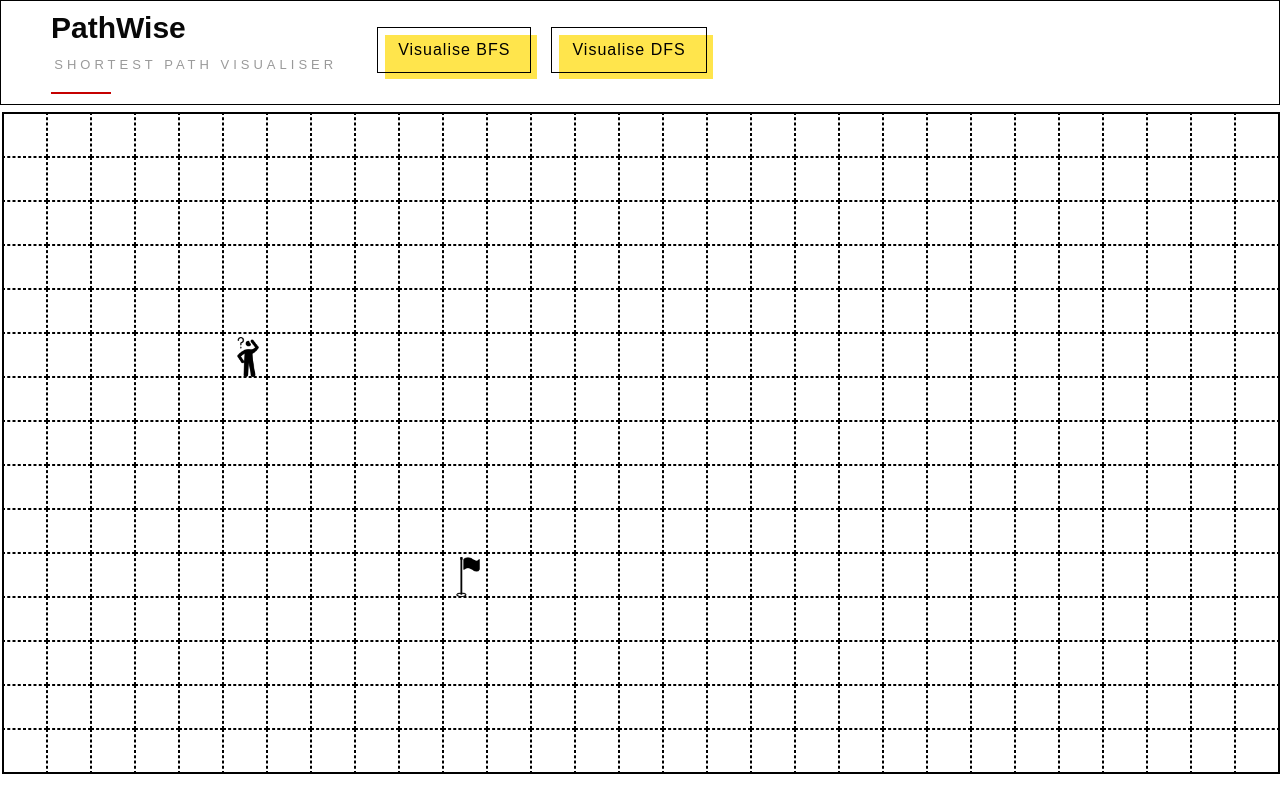
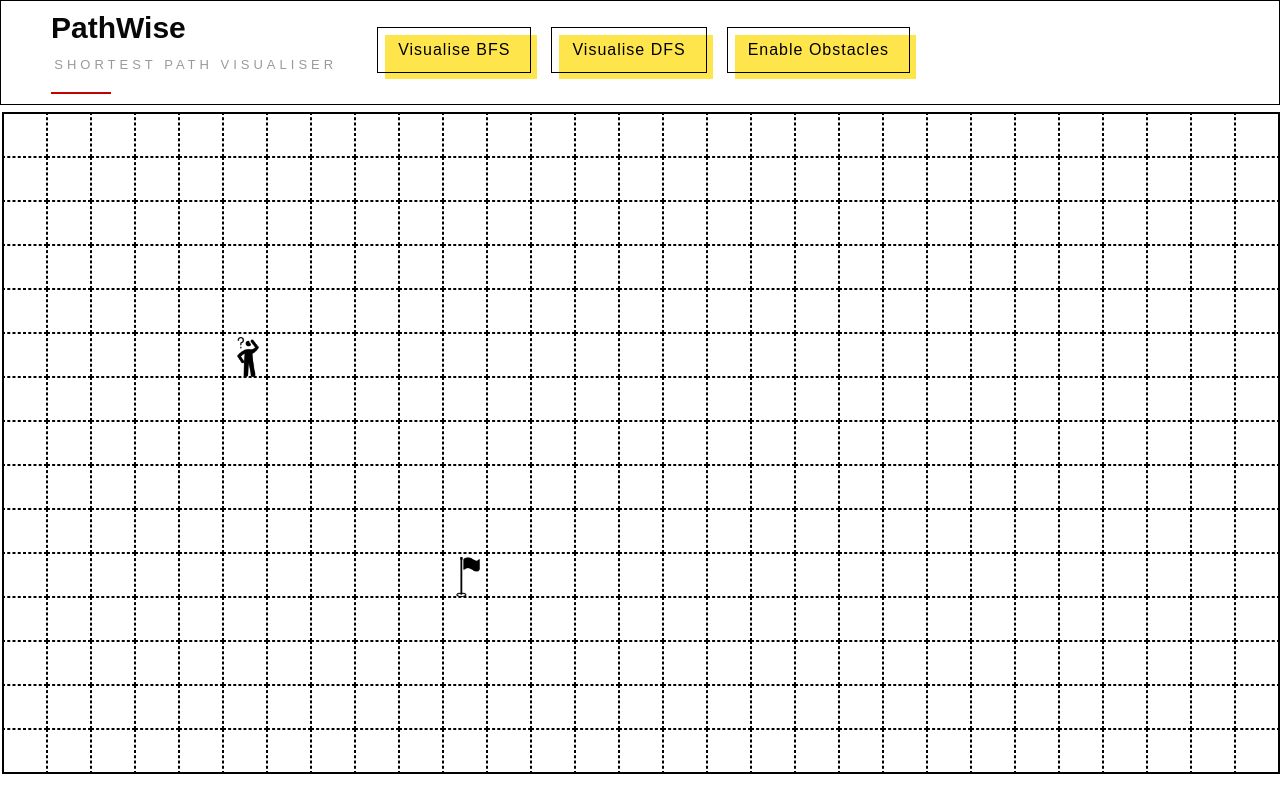
Before and after one commit to uchihaMadara-7/PathWise, a React (Create React App) app: page / in a window 1280 px wide. Built offline with nearby package versions, Linux system fonts and the light colour scheme.

Commit message:
obstacles mode button is added in navbar:
1. state obstaclesMode is created
2. passed as props to navbar component
3. onClick of the button toggles the mode
4. Text on the button is also based on the value of the obstacles mode state

```diff
--- a/src/App.jsx
+++ b/src/App.jsx
@@ -30,6 +30,10 @@ const App = () => {
             return Graph.floatingNode(Graph.FINISH_NODE_X, Graph.FINISH_NODE_Y);
         });
 
+        setObstaclesMode(prev => {
+            return false;
+        })
+
         //window.addEventListener('mousedown', handleMouseDown);
 
     }, []);
@@ -41,6 +45,7 @@ const App = () => {
     const [grid, setGrid] = useState();
     const [source, setSource] = useState();
     const [destination, setDestination] = useState();
+    const [obstaclesMode, setObstaclesMode] = useState();
 
     /*
       source and destination ref using useRef()
@@ -67,7 +72,10 @@ const App = () => {
 
     return (
         <div>
-            <Navbar pathFunction={singeSourceShortestPath} />
+            <Navbar
+                pathFunction={singeSourceShortestPath}
+                otherProps={{ obstaclesMode, setObstaclesMode }}
+            />
             {/*
                 Hard-coded source to be at location: row = 4 and col = 6
                 Hard-coded destination to be at location: row = 15, col = 20
--- a/src/UI Components/Navbar.js
+++ b/src/UI Components/Navbar.js
@@ -3,7 +3,16 @@ import '../Styles/Button.css';
 import '../Styles/Text.css';
 import * as Cons from '../Components/Constants';
 
-const Navbar = ({ pathFunction }) => {
+const Navbar = ({ pathFunction, otherProps }) => {
+
+    const { obstaclesMode, setObstaclesMode } = otherProps;
+
+    /* function to toggle the obstacles mode based on prev state */
+    const toggleMode = () => {
+        setObstaclesMode((prev) => {
+            return !prev;
+        })
+    }
 
     return (<nav className='navbar'>
         <div className='navbar-container'>
@@ -19,10 +28,15 @@ const Navbar = ({ pathFunction }) => {
                 <li className="navbar-item">
                     <button className='button' onClick={() => pathFunction(Cons.DEPTH_FIRST_SEARCH)}>Visualise DFS</button>
                 </li>
+                <li>
+                    <button className='button' onClick={toggleMode}>
+                        {obstaclesMode ? 'Disable Obstacles' : 'Enable Obstacles'}
+                    </button>
+                </li>
                 {/* Add more navigation items here if needed */}
             </ul>
-        </div>
-    </nav>);
+        </div >
+    </nav >);
 }
 
 export default Navbar;
```
